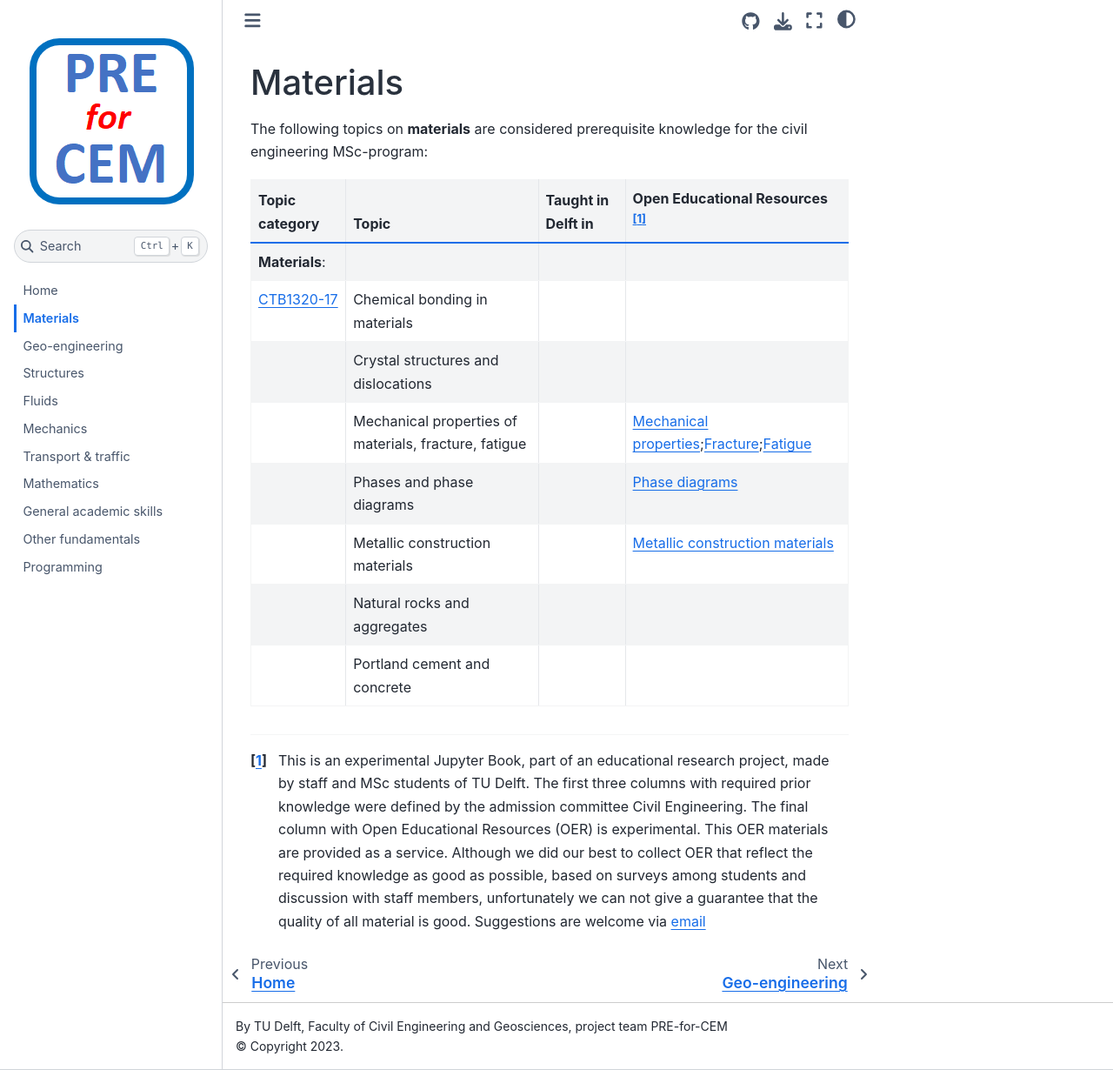
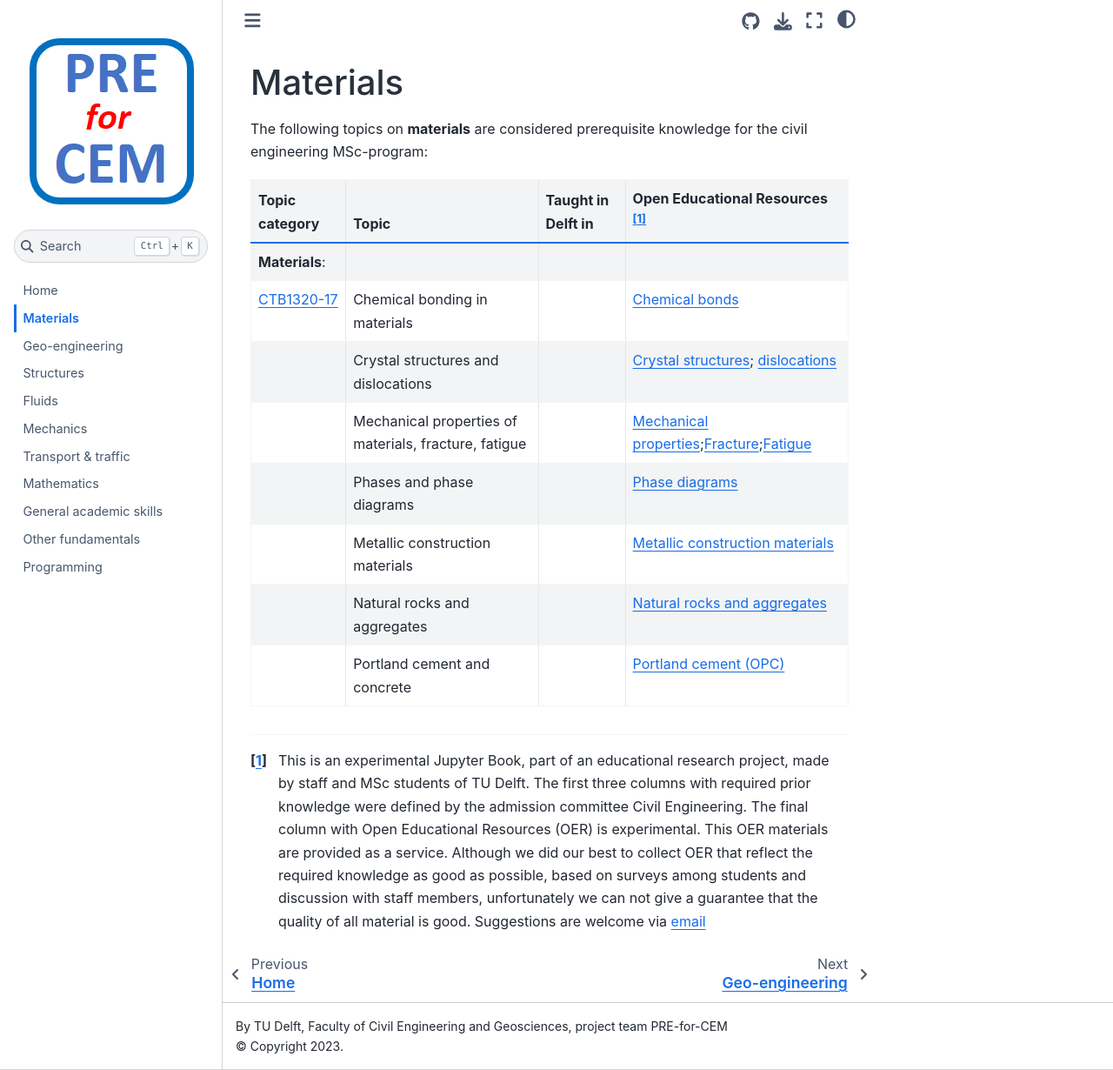
Before and after one commit to TUDelft-CITG/pre-for-cem, a Jupyter Book: the page built from book/contents/materials.md, in a window 1280 px wide and 1230 px high. Shown: the whole window at 87% size. Built offline with Jupyter Book 1.0.4 settings and Sphinx 7.4.7 and the Sphinx Book theme 1.1.4, drawn with Linux system fonts in a browser that asks for light colours.

Commit message:
Update materials final draft 01

```diff
--- a/book/contents/materials.md
+++ b/book/contents/materials.md
@@ -5,12 +5,12 @@ The following topics on **materials** are considered prerequisite knowledge for
 |Topic category|Topic   |Taught in Delft in  | Open Educational Resources [^1] |
 |:------|:--------|:------------------|:---------------------------|
 | **Materials**:     |
- [CTB1320-17](https://studiegids.tudelft.nl/a101_displayCourse.do?course_id=61974)                                                                                                                            | Chemical bonding in materials |
-|                      | Crystal structures and dislocations                                                                                                                                        |                                 |
+ [CTB1320-17](https://studiegids.tudelft.nl/a101_displayCourse.do?course_id=61974)                                                                                                                            | Chemical bonding in materials | |[Chemical bonds](https://www.chemistrylearner.com/chemical-bonds)
+|                      | Crystal structures and dislocations                                                                                                                                        |                                 |[Crystal structures](https://www.britannica.com/science/crystal/Structure);  [dislocations](https://www.chemistrylearner.com/chemical-bonds)
 |                      | Mechanical properties of materials, fracture, fatigue                                                                                                                                        |                                 |[Mechanical properties](https://www.nde-ed.org/Physics/Materials/Mechanical/Mechanical.xhtml);[Fracture](https://www.nde-ed.org/Physics/Materials/Mechanical/FractureToughness.xhtml);[Fatigue](https://www.nde-ed.org/Physics/Materials/Mechanical/Fatigue.xhtml)
 |                      | Phases and phase diagrams                                                                                                                                       |                                 |[Phase diagrams](https://chemistrytalk.org/phase-diagram-explained/)
 |                      | Metallic construction materials                                                                                                                                        |                                 |[Metallic construction materials](https://www.designingbuildings.co.uk/wiki/Metal_in_construction)
-|                      | Natural rocks and aggregates                                                                                                                                        |                                 |
-|                      | Portland cement and concrete                                                                                                                                        |                                 |     |
+|                      | Natural rocks and aggregates                                                                                                                                        |                                 |[Natural rocks and aggregates](https://shop.stonedoctor.com.au/blogs/educational-articles/natural-stone-the-building-material#:~:text=The%20most%20common%20building%20stones,metals%20and%20aggregates%20for%20concrete.)
+|                      | Portland cement and concrete                                                                                                                                        |                                 |[Portland cement (OPC)](https://www.cement.org/cement-concrete/how-cement-is-made)     |
 
 [^1]: This is an experimental Jupyter Book, part of an educational research project, made by staff and MSc students of TU Delft. The first three columns with required prior knowledge were defined by the admission committee Civil Engineering. The final column with Open Educational Resources (OER) is experimental. This OER materials are provided as a service. Although we did our best to collect OER that reflect the required knowledge as good as possible, based on surveys among students and discussion with staff members, unfortunately we can not give a guarantee that the quality of all material is good. Suggestions are welcome via [email](mailto:h.r.schipper@tudelft.nl?subject=pre-for-cem-suggestions)
```
